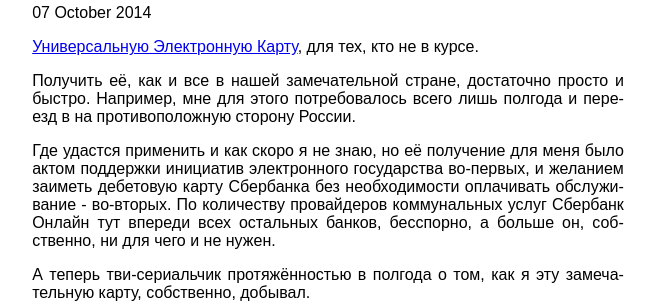
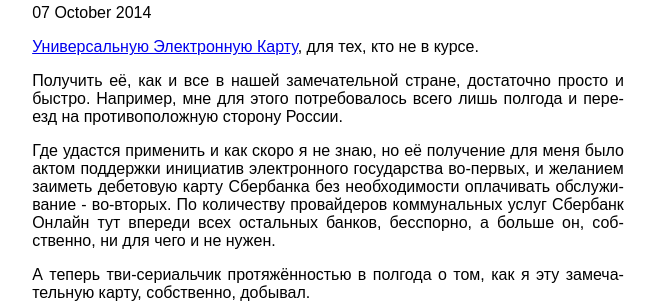
Before and after one commit to hacknug/iguides, a Jekyll site: the page built from _posts/2014-10-07-uecard.md, in a window 1280 px wide. Shown: the part 149-452 px from the top of the page, without its empty margins (312-967 px from the left). Built offline with Jekyll 4.4.1, drawn with Linux system fonts in a browser that asks for light colours; Markdown is read by kramdown in place of the engine named in the settings; comment, search, counter and statistics services are not loaded; a style sheet for code colours, icons or effects is not loaded.

Commit message:
Typo fix

```diff
--- a/_posts/2014-10-07-uecard.md
+++ b/_posts/2014-10-07-uecard.md
@@ -5,7 +5,7 @@ title: Как получить УЭК
 [Универсальную Электронную Карту][uec], для тех, кто не в курсе.
 
 Получить  её, как  и  все в  нашей замечательной  стране,  достаточно просто  и
-быстро. Например, мне для этого потребовалось всего лишь полгода и переезд в на
+быстро. Например, мне  для этого потребовалось всего лишь полгода  и переезд на
 противоположную сторону России.
 
 Где удастся  применить и как  скоро я  не знаю, но  её получение для  меня было
```
